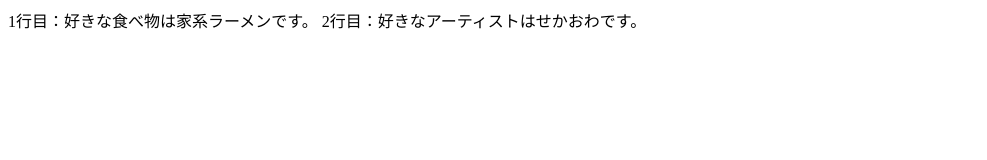
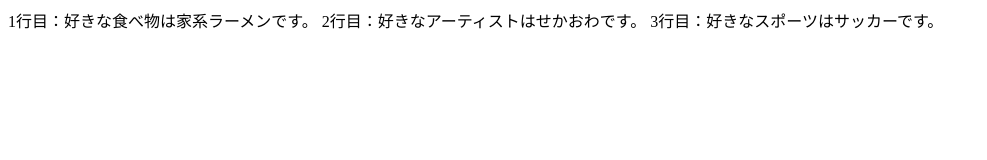
Before and after one commit to yuhif/command-practice, a plain HTML site: page index.html in a window 1280 px wide. Shown: the whole page, without its empty margins (0-987 px from the left). Drawn offline with Linux system fonts and the light colour scheme.

Commit message:
好きなスポーツを追加

```diff
--- a/index.html
+++ b/index.html
@@ -3,5 +3,7 @@
 <body>
 	1行目：好きな食べ物は家系ラーメンです。
 	2行目：好きなアーティストはせかおわです。
+	3行目：好きなスポーツはサッカーです。
+
 </body>
 <html>
```
